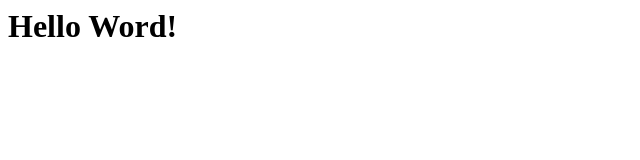
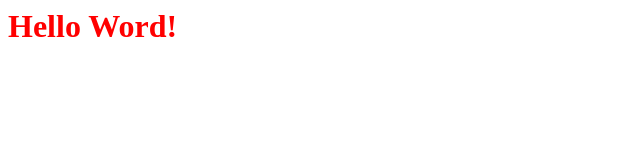
Before and after one commit to zaod1anshu1/zaod1anshu1.github.io, a plain HTML site: page index.html in a window 1280 px wide. Shown: the whole page, without its empty margins (0-640 px from the left). Drawn offline with Linux system fonts and the light colour scheme.

Commit message:
Update index.html

```diff
--- a/index.html
+++ b/index.html
@@ -1 +1 @@
-<h1 css="color:red">Hello Word!</h1>
+<h1 style="color:red">Hello Word!</h1>
```
